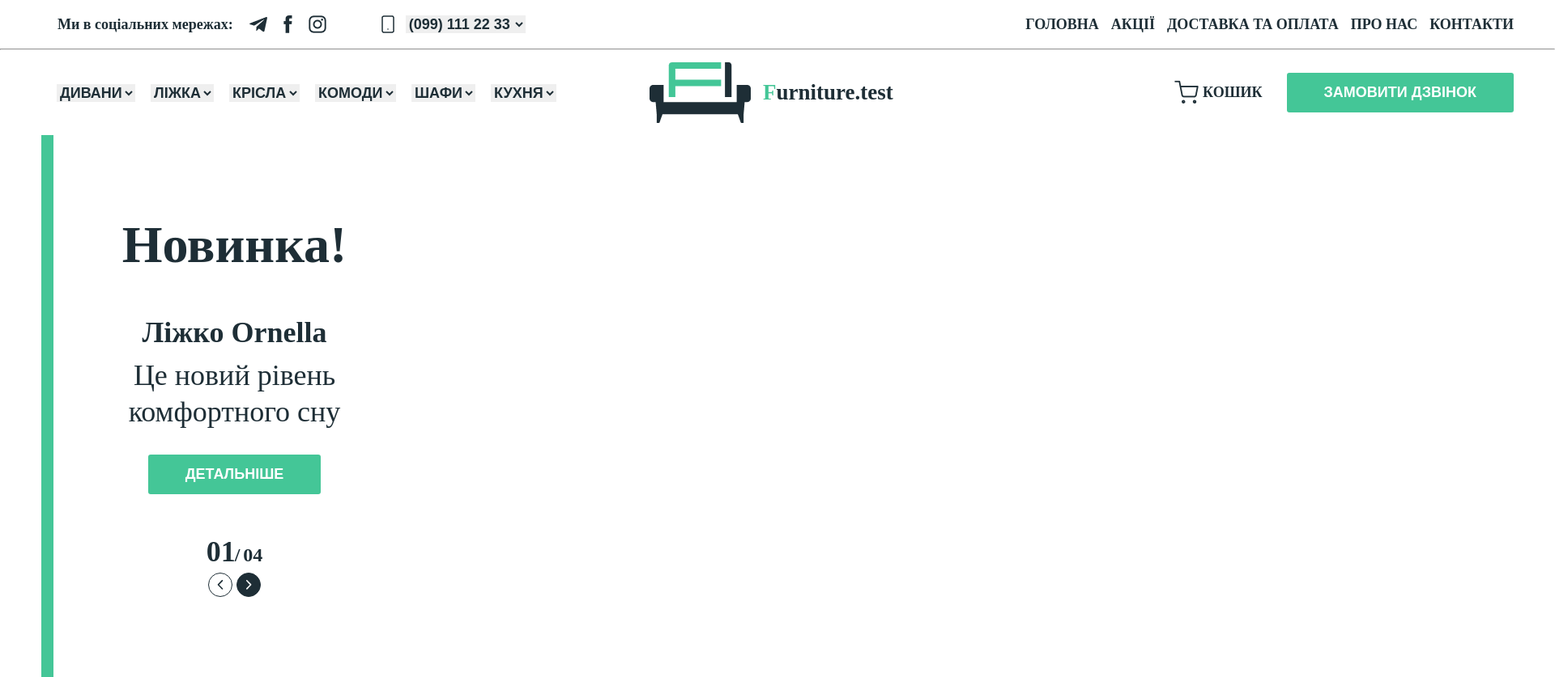
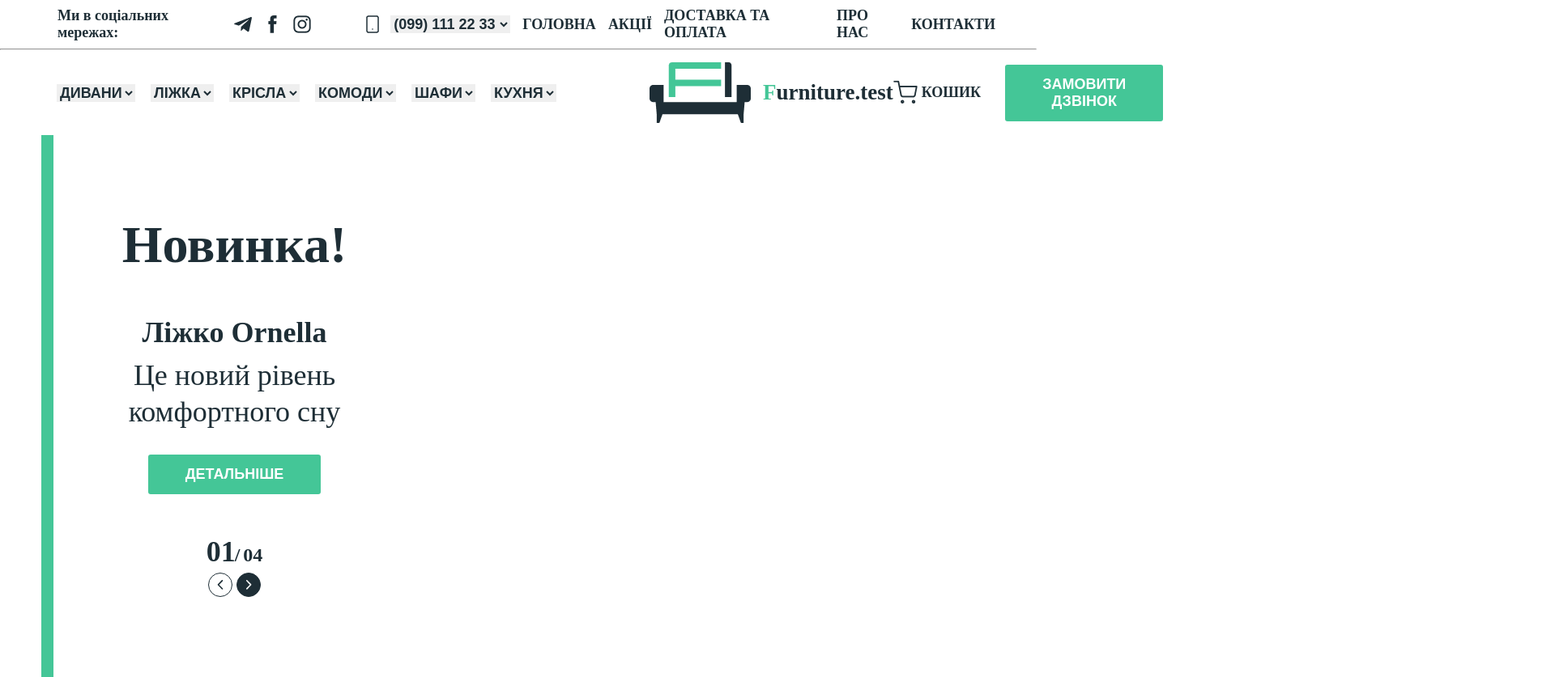
Before and after one commit to YaroslavYanko/Furniture-Store-Landing-Page, a plain HTML site: page index.html in a window 1280 px wide. Shown: the top 837 px of the page at 81% size, 1920 px wide, since content can reach past the window. Drawn offline with Linux system fonts and the light colour scheme.

Commit message:
Update style.css

```diff
--- a/style.css
+++ b/style.css
@@ -17,7 +17,7 @@ button {
   cursor: pointer;
 }
 .containar {
-  width: 1920px;
+  max-width: 1920px;
   margin: auto;
 }
 a {
```
